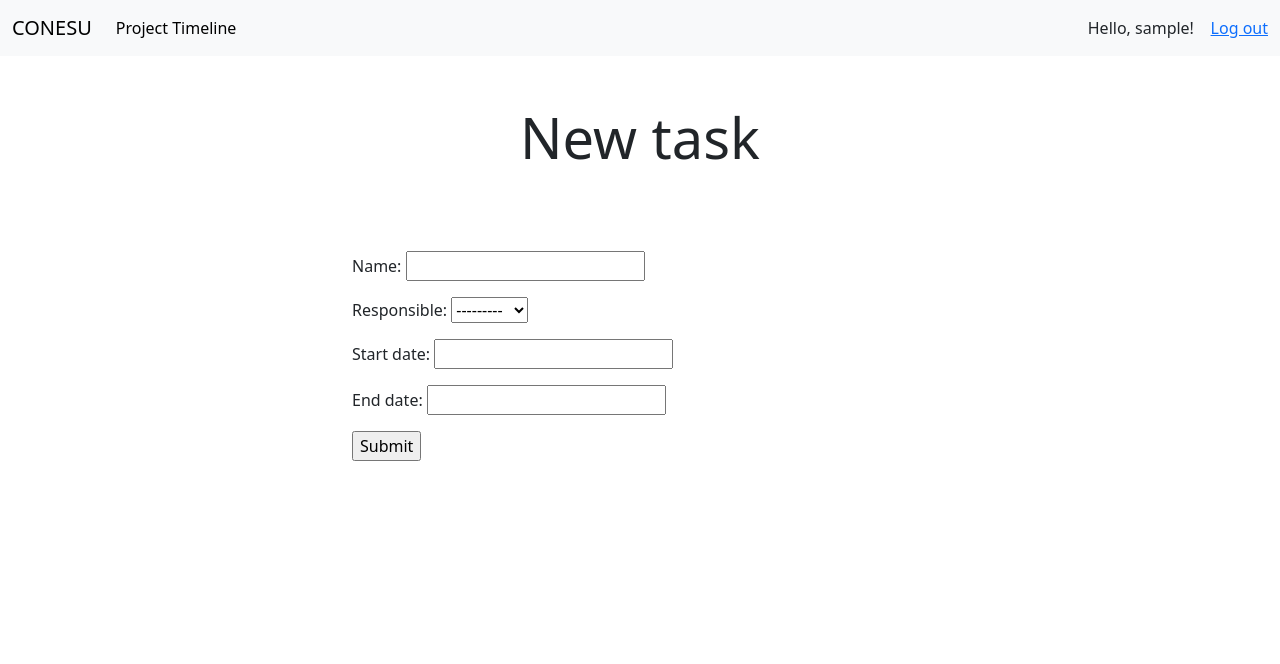
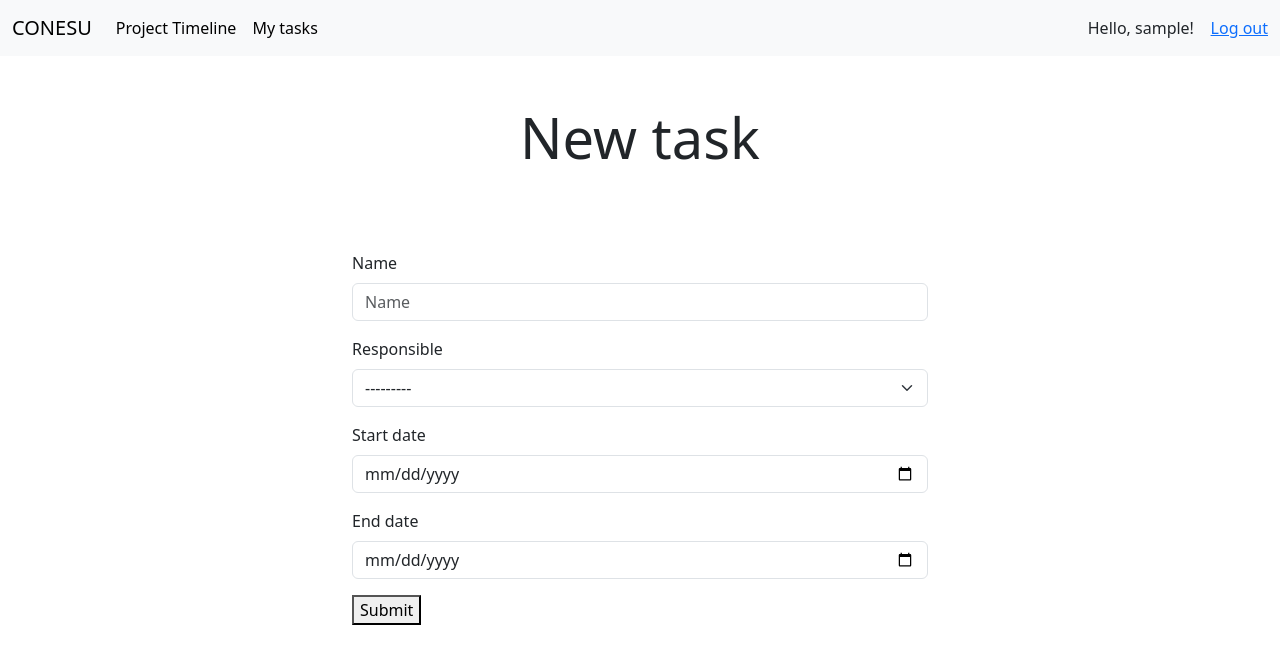
Before and after one commit to Matvejus/ProjectTracker, a Django app: page /new-task/ in a window 1280 px wide. Shown: the top 664 px of the page. Run offline with Django 4.2, Linux system fonts and the light colour scheme; the visitor is signed in with stand-in values (Sample User, id 1); data comes from the database, SQL or seed files in the repository; some libraries are stand-ins or nearby versions.

Commit message:
Basic functionality

```diff
--- a/gantt_chart/forms.py
+++ b/gantt_chart/forms.py
@@ -1,7 +1,14 @@
 from django import forms
 from .models import Task
+
+class DateInput(forms.DateInput):
+    input_type = 'date'
 
 class NewTaskForm(forms.ModelForm):
     class Meta:
         model = Task
-        exclude = ['weeks_left']
+        fields = ['name', 'responsible', 'start_date', 'end_date']
+        widgets = {
+            'start_date':DateInput(),
+            'end_date':DateInput(),
+        }
--- a/gantt_chart/templates/gantt_chart/add_task.html
+++ b/gantt_chart/templates/gantt_chart/add_task.html
@@ -1,4 +1,5 @@
 {%extends 'gantt_chart/base.html'%}
+{% load bootstrap5 %}
 {%block content%}
 	<div class="container" style="max-width:600px">
 		<div class="px-3 py-3 pt-md-5 pb-md-4 mx-auto text-center">
@@ -7,10 +8,11 @@
 		<div class="py-5">
 			<div class="row">
 				<div class="col-12">
-					<form method="post">
+					<form method="post" action="{% url 'gantt_chart:add_task' %}">
 						{% csrf_token %}
-						{{ new_task.as_p }}
-						<input type="submit">
+						{% bootstrap_form new_task %}
+						<button name="submit">Submit</button>
+						<input type="hidden" name="next" value="{% url 'gantt_chart:chart' %}" />
 					</form>
 				</div>
 			</div>
--- a/gantt_chart/templates/gantt_chart/base.html
+++ b/gantt_chart/templates/gantt_chart/base.html
@@ -85,6 +85,9 @@
               <li class="nav-item">
                 <a class="nav-link active" aria-current="page" href="{% url 'gantt_chart:chart' %}">Project Timeline</a>
               </li>
+              <li class="nav-item">
+                <a class="nav-link active" aria-current="page" href="{% url 'gantt_chart:my_tasks' %}">My tasks</a>
+              </li>
             </ul>
           </div>
         {% else %}
--- a/gantt_chart/templates/gantt_chart/task_list.html
+++ b/gantt_chart/templates/gantt_chart/task_list.html
@@ -1,12 +1,14 @@
 {% extends 'gantt_chart/base.html' %}
+{% load bootstrap5 %}
+
 {% block header %}
 <h1>Tasks</h1>
 {% endblock header %}
 
 {% block content %}
-<ul>
+<ul class="list-group">
 {% for task in tasks %}
-    <li><a href = "{% url "gantt_chart:edit_task" task.id%}">
+    <li class="list-group-item"><a href = "{% url "gantt_chart:edit_task" task.id%}">
         {{ task.name }} - {{ task.responsible }} - {{ task.end_date|date }}</a></li>
 {% empty %}
     <li>No tasks to do.</li>
--- a/gantt_chart/urls.py
+++ b/gantt_chart/urls.py
@@ -9,4 +9,5 @@ urlpatterns = [
     path('new-task/', views.add_task, name = "add_task"),
     path('edit-task/<int:task_id>/', views.edit_task, name ="edit_task"),
     path('tasks/', views.task_list, name = "task_list"),
+    path('my-tasks/', views.my_tasks, name = 'my_tasks'),
 ]
--- a/gantt_chart/views.py
+++ b/gantt_chart/views.py
@@ -83,3 +83,8 @@ def edit_task(request, task_id):
 
     context = {'task':task, 'form':form}
     return render(request, 'gantt_chart/edit_task.html', context)
+
+def my_tasks(request):
+    tasks = Task.objects.filter(responsible = request.user).order_by('end_date')
+    context = {'my_tasks':tasks}
+    return render(request, 'gantt_chart/my-tasks.html', context)
```
Also changed, not shown: gantt_chart/templates/gantt_chart/edit_task.html (+18 -10 lines), gantt_chart/templates/gantt_chart/my-tasks.html (added, +19 -0 lines).
